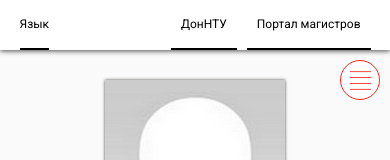
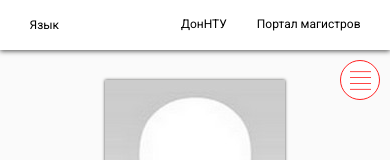
Before and after one commit to MikhailZhyhariev/masters-website, a React (Create React App) app: page / in a window 390 px wide. Shown: the top 160 px of the page. Built offline with nearby package versions, Linux system fonts and the light colour scheme.

Commit message:
Исправлены стили header-top

```diff
--- a/src/components/Header/HeaderTop/HeaderTop.css
+++ b/src/components/Header/HeaderTop/HeaderTop.css
@@ -42,13 +42,13 @@
 }
 
 .header-top__language-button {
+  padding: 10px;
   outline: none;
   font-size: 12px;
   font-family: 'Roboto';
   color: black;
   border: none;
   background-color: inherit;
-  border-bottom: 2px solid black;
   display: none;
 }
 
@@ -94,15 +94,18 @@
 @media (max-width: 400px) {
   .header-top__language {
     padding: 10px;
+    box-sizing: border-box;
     flex-direction: column;
     position: absolute;
     background-color: white;
     display: none;
+    box-shadow: 0 3px 3px rgba(9, 9, 8, 0.73);
   }
 
   .header-top__language-flag {
     margin: 0;
     margin-bottom: 10px;
+    align-self: center;
   }
 
   .header-top__language-flag:last-child {
@@ -114,7 +117,6 @@
   }
 
   .header-top__website-link {
-    border-bottom: 2px solid black;
     margin-left: 10px;
   }
 }
--- a/src/components/Header/HeaderTop/HeaderTop.js
+++ b/src/components/Header/HeaderTop/HeaderTop.js
@@ -35,19 +35,19 @@ class HeaderTop extends Component {
       menu.style.display = 'flex';
 
       button.style.color = '#f22';
-      button.style.borderBottom = '2px solid #f22';
+      button.style.boxShadow = '0 -1px 3px rgba(9, 9, 8, 0.73)';
 
       openLangMenu(true);
     } else {
       menu.style.display = 'none';
 
       button.style.color = 'black';
-      button.style.borderBottom = '2px solid black';
 
       openLangMenu(false);
     }
 
-    menu.style.left = coordButton.left + coordButton.width / 2 - 25 + 'px';
+    menu.style.width = coordButton.width + 'px';
+    menu.style.left = coordButton.left + coordButton.width / 2 - menu.style.width / 2 + 'px';
     menu.style.top = coordButton.bottom + 'px';
   }
 
```
